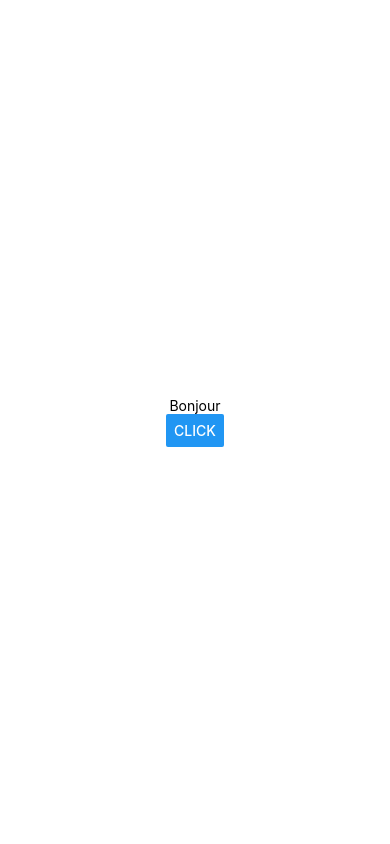
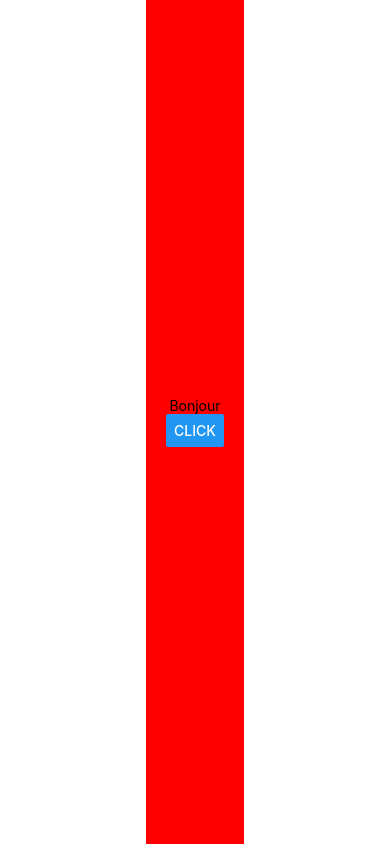
Before and after one commit to Yannmre03/ProjetChallengeMulti, a React Native app: screen / in a window 390 px wide. Built offline with nearby package versions, Linux system fonts and the light colour scheme.

Commit message:
version04

```diff
--- a/components/WelcomeMessage.js
+++ b/components/WelcomeMessage.js
@@ -20,6 +20,7 @@ const WelcomeComponent = () => {
 const styles = StyleSheet.create({
     container: {
         flex: 1,
+        backgroundColor: 'red',
         justifyContent: 'center',
         alignItems: 'center',
         padding: 20
```
